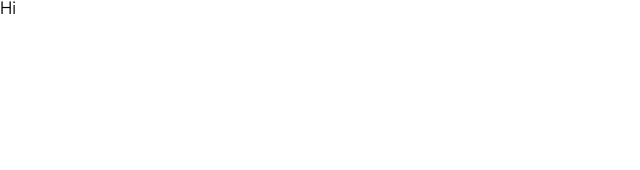
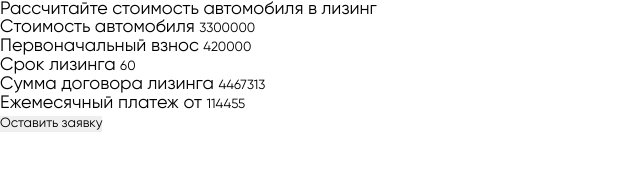
Before and after one commit to Deddoctor30/Friendlee-digital, a website built with webpack: page src/index.html in a window 1280 px wide. Shown: the whole page, without its empty margins (0-640 px from the left). Built offline with nearby package versions, Linux system fonts and the light colour scheme; files whose address does not match are found by name.

Commit message:
add skeleton

```diff
--- a/src/index.html
+++ b/src/index.html
@@ -8,7 +8,38 @@
    <title>Friendlee-digital</title>
 </head>
 <body>
-   <div>Hi</div>
+   <div class="wrapper">
+      <section class="main">
+         <h1 class="main__title">Рассчитайте стоимость автомобиля в лизинг</h1>
+         <div class="main__inputs inputs">
+            <div class="inputs__items">
+               <div class="inputs__item">
+                  <label class="inputs__label" for="price">Стоимость автомобиля</label>
+                  <input type="text" value="3300000">
+               </div>
+               <div class="inputs__item">
+                  <label class="inputs__label" for="first-payment">Первоначальный взнос</label>
+                  <input type="text" value="420000">
+               </div>
+               <div class="inputs__item">
+                  <label class="inputs__label" for="term">Срок лизинга</label>
+                  <input type="text" value="60">
+               </div>
+            </div>
+         </div>
+         <div class="main__results results">
+            <div class="results__item">
+               <label class="inputs__label" for="leasing">Сумма договора лизинга</label>
+               <input type="text" value="4467313">
+            </div>
+            <div class="results__item">
+               <label class="inputs__label" for="payment">Ежемесячный платеж от</label>
+               <input type="text" value="114455">
+            </div>
+            <button class="results__submit">Оставить заявку</button>
+         </div>
+      </section>
+   </div>
    <script src="./js/script.js"></script>
 </body>
 </html>
```
